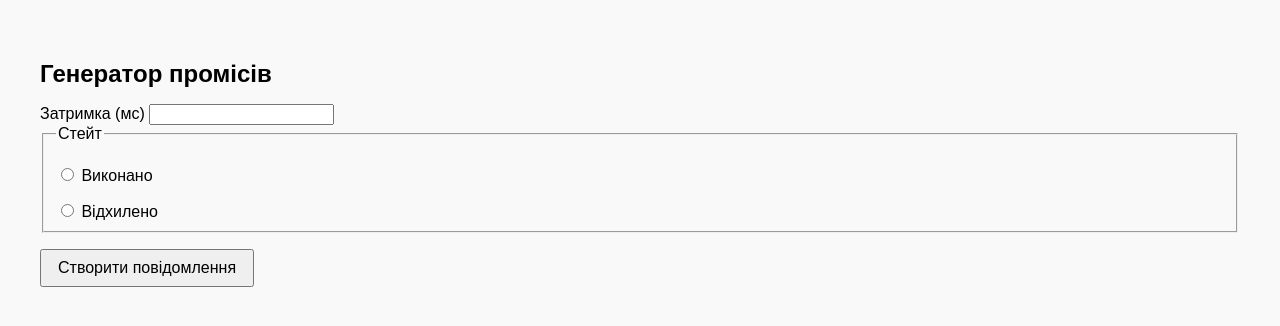
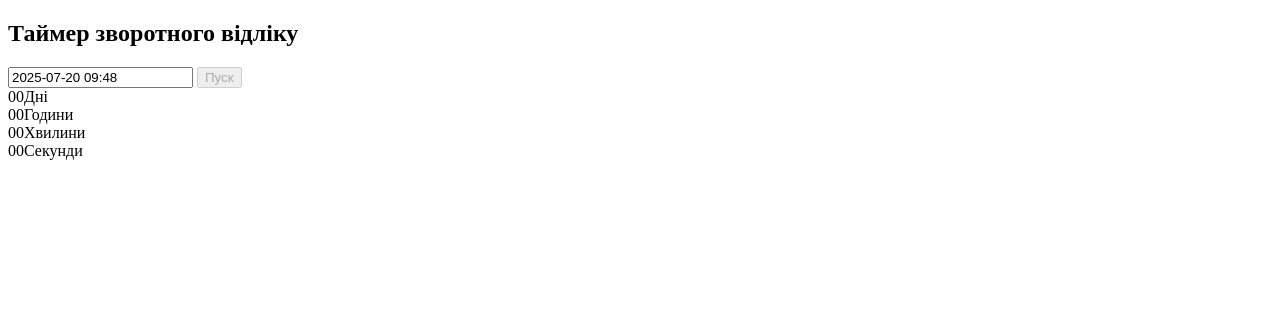
Before and after one commit to Andriyg911/goit-js-hw-10, a website built with Vite: page src/2-snackbar.html in a window 1280 px wide. Built offline with nearby package versions, Linux system fonts and the light colour scheme.

Commit message:
Update 2-snackbar.html

```diff
--- a/src/2-snackbar.html
+++ b/src/2-snackbar.html
@@ -1,36 +1,22 @@
 <!DOCTYPE html>
 <html lang="uk">
-
 <head>
   <meta charset="UTF-8" />
-  <title>Генератор промісів</title>
-  <link rel="stylesheet" href="./css/styles.css" />
+  <title>Таймер зворотного відліку</title>
 </head>
+<body>
+  <script type="module" src="./js/1-timer.js"></script>
 
-<body>
-  <h2>Генератор промісів</h2>
-  <form class="form">
-    <label>
-      Затримка (мс)
-      <input type="number" name="delay" required />
-    </label>
+  <h2>Таймер зворотного відліку</h2>
 
-    <fieldset>
-      <legend>Стейт</legend>
-      <label>
-        <input type="radio" name="state" value="fulfilled" required />
-        Виконано
-      </label>
-      <label>
-        <input type="radio" name="state" value="rejected" required />
-        Відхилено
-      </label>
-    </fieldset>
+  <input type="text" id="datetime-picker" placeholder="Виберіть дату і час" />
+  <button type="button" id="start-btn" data-start disabled>Пуск</button>
 
-    <button type="submit">Створити повідомлення</button>
-  </form>
-
-  <script type="module" src="./js/2-snackbar.js"></script>
+  <div class="timer">
+    <div class="field"><span class="value" data-days>00</span><span class="label">Дні</span></div>
+    <div class="field"><span class="value" data-hours>00</span><span class="label">Години</span></div>
+    <div class="field"><span class="value" data-minutes>00</span><span class="label">Хвилини</span></div>
+    <div class="field"><span class="value" data-seconds>00</span><span class="label">Секунди</span></div>
+  </div>
 </body>
-
 </html>
```
